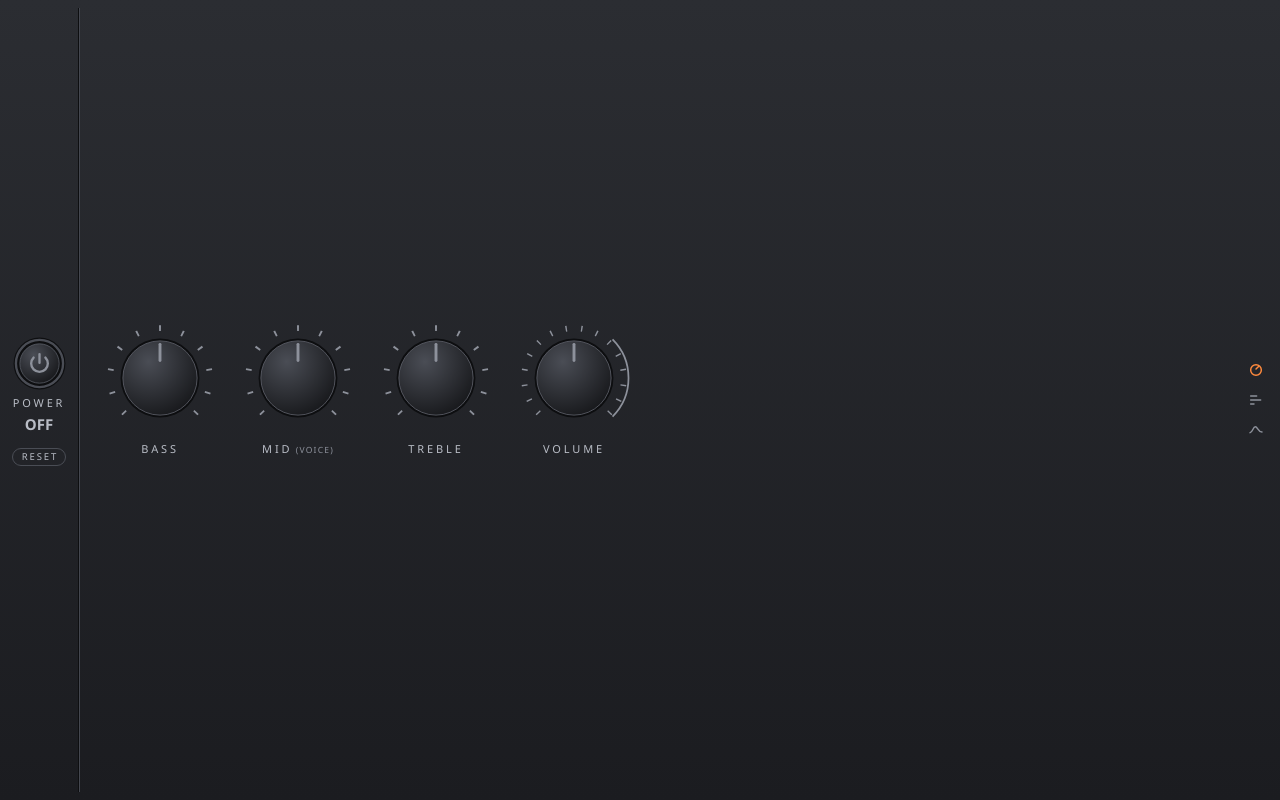
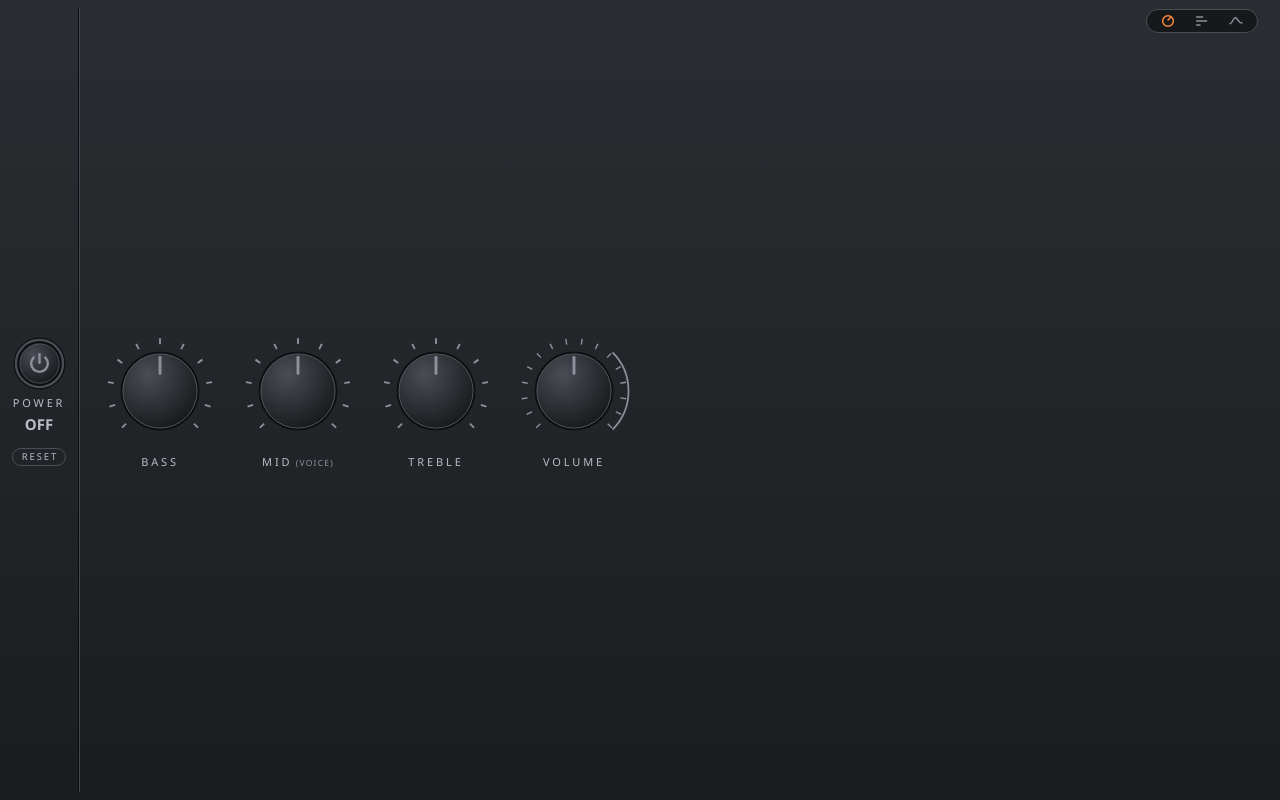
Before and after one commit to akiraak/minitone, a plain HTML site: page app/ui/index.html in a window 1280 px wide. Drawn offline with Linux system fonts and the light colour scheme.

Commit message:
表示の切り替えを、右の端からツマミの上に移す（案 P4-3）
ツマミの上に 26 px の帯を足し、その右に、丸い枠で囲んだ 3 つの絵を横に並べる。
ウィンドウは 688 x 190 → 654 x 216。README の絵 3 枚を作り直した。

Co-Authored-By: Claude Fable 5.2 <noreply@anthropic.com>

```diff
--- a/app/src-tauri/tauri.conf.json
+++ b/app/src-tauri/tauri.conf.json
@@ -13,8 +13,8 @@
       {
         "label": "main",
         "title": "MiniTone",
-        "width": 688,
-        "height": 190,
+        "width": 654,
+        "height": 216,
         "resizable": false,
         "maximizable": false
       }
--- a/app/ui/style.css
+++ b/app/ui/style.css
@@ -23,7 +23,8 @@ body {
   position: relative;
   display: flex;
   flex-direction: column;
-  padding: 14px 0 12px;
+  /* 上の 26 px は、表示の切り替えの帯。その下に、いままでと同じ 14 px の空き。 */
+  padding: 40px 0 12px;
   background: linear-gradient(180deg, var(--panel-top) 0%, var(--panel-bottom) 100%);
   color: var(--text);
   font-family: "Segoe UI", "Yu Gothic UI", system-ui, sans-serif;
@@ -145,9 +146,9 @@ main {
   min-height: 0;
 }
 
-/* 横の並び（ウィンドウの幅 688 px）:
-   電源の区画 78 px、縦線 2 px、そのあと「空き 22 px + ツマミ 116 px」が 4 つ、
-   空き 22 px、表示の切り替えの絵 20 px、右の端の空き 14 px。 */
+/* 横の並び（ウィンドウの幅 654 px）:
+   電源の区画 78 px、縦線 2 px、そのあと「空き 22 px + ツマミ 116 px」が 4 つ、右の端の空き 22 px。
+   表示の切り替えは、ツマミの上の帯（高さ 26 px）の右に置く。 */
 .control {
   display: flex;
   flex-direction: column;
@@ -157,12 +158,14 @@ main {
   margin-left: 22px;
 }
 
-/* 電源の列は、上から 電源のボタン、POWER、ON / OFF、RESET。区画のまんなかに置く。 */
+/* 電源の列は、上から 電源のボタン、POWER、ON / OFF、RESET。区画のまんなかに置く。
+   上下は、切り替えの帯（26 px）も含めたウィンドウの高さのまんなかにする（帯の半分だけ上げる）。 */
 .control.power {
   width: 78px;
   margin-left: 0;
   margin-right: 2px;
   gap: 4px;
+  transform: translateY(-13px);
 }
 
 .control.power .value {
@@ -196,12 +199,12 @@ main {
 
 /* 電源の列と BASS の列の間の縦線。暗い線と明るい線を 1 px ずつ並べ、パネルに彫った溝に見せる。
    位置は、電源の区画（78 px）のすぐ右。
-   ウィンドウの上の端と下の端から 8 px ずつ空ける（body の上下の余白 14 px と 12 px の中に、はみ出させる）。 */
+   ウィンドウの上の端と下の端から 8 px ずつ空ける（body の上下の余白 40 px と 12 px の中に、はみ出させる）。 */
 main::before {
   content: "";
   position: absolute;
   left: 78px;
-  top: -6px;
+  top: -32px;
   bottom: -4px;
   width: 2px;
   background: linear-gradient(90deg, #0d0e10 50%, #44474f 50%);
@@ -291,7 +294,7 @@ body:not(.digital) #bars {
   display: none;
 }
 
-/* 左の空きは 22 px（ツマミのときと同じ）。右は、空き 22 px + 切り替えの絵 20 px + 端の空き 14 px。 */
+/* 左右の空きは 22 px（ツマミのときと同じ）。 */
 #bars {
   flex: 1;
   display: flex;
@@ -299,7 +302,7 @@ body:not(.digital) #bars {
   justify-content: center;
   gap: 11px;
   min-width: 0;
-  padding: 0 56px 0 22px;
+  padding: 0 22px;
 }
 
 #bars .row {
@@ -489,21 +492,23 @@ body:not(.on) .point .num {
   fill: var(--muted);
 }
 
-/* 表示の切り替え。右の端のまんなかに、小さい絵を縦に 3 つ。 */
+/* 表示の切り替え。ツマミの上の帯の右（VOLUME の列の右の端にそろえる）に、
+   丸い枠で囲んだ小さい絵を横に 3 つ。 */
 #view {
   position: absolute;
-  right: 14px;
-  top: 50%;
+  right: 22px;
+  top: 9px;
   display: flex;
-  flex-direction: column;
-  gap: 10px;
-  transform: translateY(-50%);
+  padding: 1px 4px;
+  border: 1px solid var(--line);
+  border-radius: 12px;
+  background: #17181b;
 }
 
 #view button {
-  width: 20px;
+  width: 34px;
   height: 20px;
-  padding: 2px;
+  padding: 2px 9px;
   border: none;
   background: none;
   cursor: pointer;
```
Also changed, not shown: app/ui/index.html (+1 -1 lines), docs/images/minitone-bars.png, docs/images/minitone-curve.png, docs/images/minitone.png, 4 other files.
